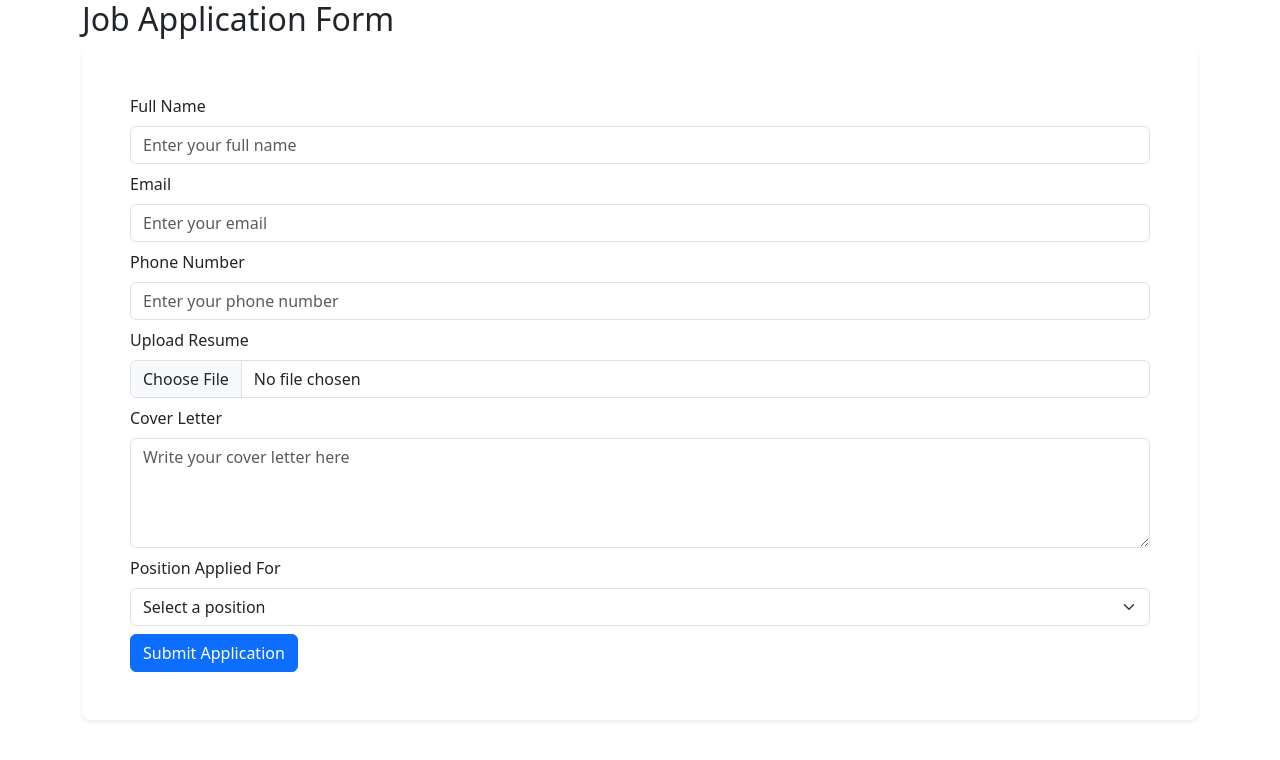
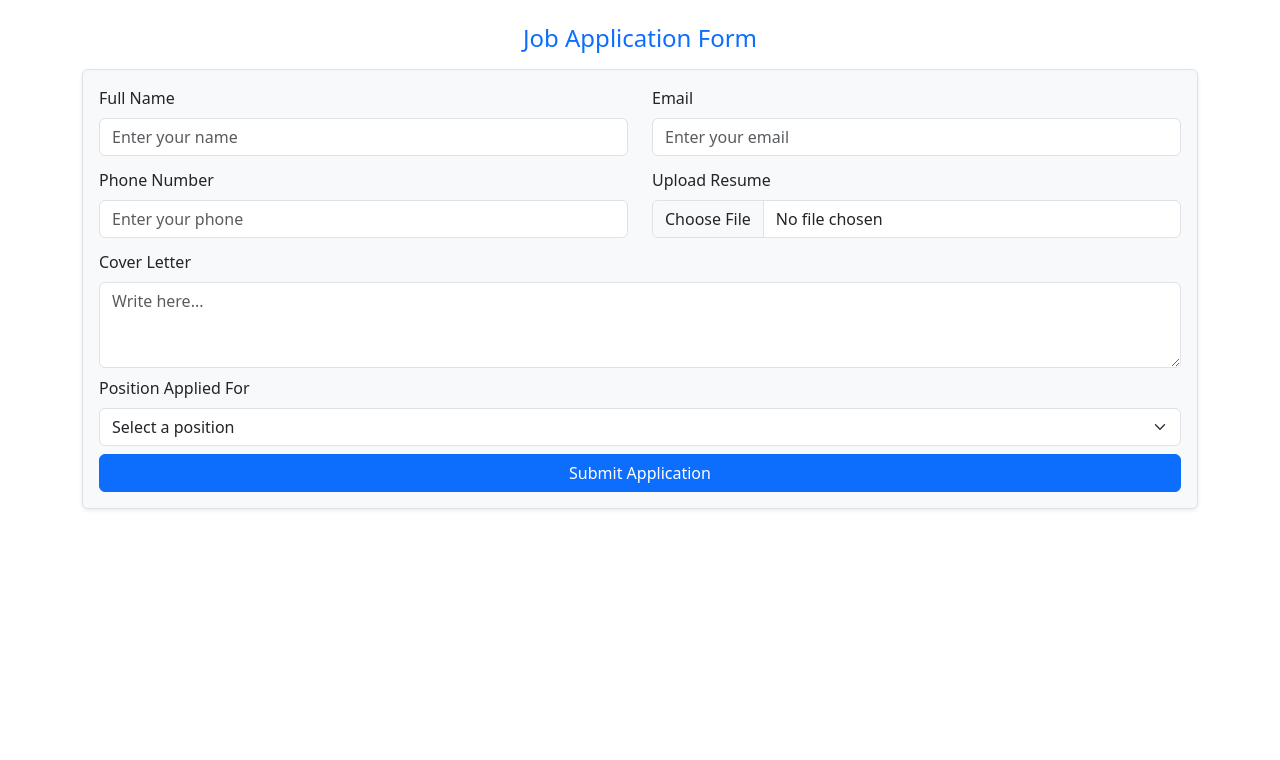
Before and after one commit to abhaysheladiya/job-navigator, a React (Vite) app: page /applyjob in a window 1280 px wide. Shown: the top 760 px of the page. Built offline with nearby package versions, Linux system fonts and the light colour scheme.

Commit message:
Home and ApplyJob component implement
Adding extra design using Bootstrap, especially for the home and applyJob components.

```diff
--- a/src/components/Applyjob.jsx
+++ b/src/components/Applyjob.jsx
@@ -31,91 +31,78 @@ function Applyjob() {
 
   return (
     <>
-      <div className="container">
-        <h2>Job Application Form</h2>
-        <form className="p-4 p-md-5 border-0 rounded-3 shadow-sm bg-#f8f9fa"
-        onSubmit={handleSubmit} action="/upload" method="post" encType="multipart/form-data">
-          <div className="mb-2">
-            <label htmlFor="fullName" className="form-label">
-              Full Name
-            </label>
+      <div className="container mt-4">
+      <h4 className="text-center text-primary mb-3">Job Application Form</h4>
+      <form
+        className="p-3 border rounded shadow-sm bg-light"
+        onSubmit={handleSubmit}
+        encType="multipart/form-data"
+      >
+        <div className="row mb-2">
+          <div className="col-md-6 mb-1">
+            <label className="form-label">Full Name</label>
             <input
               type="text"
               className="form-control"
-              id="fullName"
-              placeholder="Enter your full name"
-              required=""
-              onChange={(e)=> setName(e.target.value)}
+              placeholder="Enter your name"
+              required
+              onChange={(e) => setName(e.target.value)}
             />
           </div>
-          <div className="mb-2">
-            <label htmlFor="email" className="form-label">
-              Email
-            </label>
+          <div className="col-md-6 mb-1">
+            <label className="form-label">Email</label>
             <input
               type="email"
               className="form-control"
-              id="email"
               placeholder="Enter your email"
-              required=""
-              onChange={(e)=> setEmail(e.target.value)}
+              required
+              onChange={(e) => setEmail(e.target.value)}
             />
           </div>
-          <div className="mb-2">
-            <label htmlFor="phone" className="form-label">
-              Phone Number
-            </label>
+        </div>
+
+        <div className="row mb-2">
+          <div className="col-md-6 mb-1">
+            <label className="form-label">Phone Number</label>
             <input
               type="tel"
               className="form-control"
-              id="phone"
-              placeholder="Enter your phone number"
-              required=""
-              onChange={(e)=> setPhone(e.target.value)}
+              placeholder="Enter your phone"
+              required
+              onChange={(e) => setPhone(e.target.value)}
             />
           </div>
+          <div className="col-md-6 mb-1">
+            <label className="form-label">Upload Resume</label>
+            <input type="file" className="form-control" required />
+          </div>
+        </div>
+
         <div className="mb-2">
-            <label htmlFor="resume" className="form-label">
-              Upload Resume
-            </label>
-            <input
-              type="file"
+          <label className="form-label">Cover Letter</label>
+          <textarea
             className="form-control"
-              id="resume"
-              required=""
-              name="resume"
+            rows={3}
+            placeholder="Write here..."
+            onChange={(e) => setCoverlatter(e.target.value)}
           />
         </div>
+
         <div className="mb-2">
-            <label htmlFor="coverLetter" className="form-label">
-              Cover Letter
-            </label>
-            <textarea
-              className="form-control"
-              id="coverLetter"
-              rows={4}
-              placeholder="Write your cover letter here"
-              defaultValue={""}
-              onChange={(e)=> setCoverlatter(e.target.value)}
-            />
-          </div>
-          <div className="mb-2">
-            <label htmlFor="position" className="form-label">
-              Position Applied For
-            </label>
-            <select className="form-select" id="position" required=""
-            onChange={(e)=> setPosition(e.target.value)}>
-              <option value="" selected="" disabled="">
+          <label className="form-label">Position Applied For</label>
+          <select className="form-select" required onChange={(e) => setPosition(e.target.value)}>
+            <option value="" disabled selected>
               Select a position
             </option>
             <option value="developer">Software Developer</option>
             <option value="UI/UX">UI/UX Designer</option>
             <option value="Project manager">Project Manager</option>
             <option value="Cyber Security">Cyber Security</option>
-              <option value="Blockchain">BlockChain</option>
+            <option value="Blockchain">Blockchain</option>
           </select>
         </div>
-          <button type="submit" className="btn btn-primary">
+
+        <button type="submit" className="btn btn-primary w-100">
           Submit Application
         </button>
       </form>
--- a/src/components/Home.jsx
+++ b/src/components/Home.jsx
@@ -2,8 +2,7 @@ import React, { useState, useEffect } from "react";
 import { Navigate } from "react-router-dom";
 
 function Home() {
-
-  const [goToApply, setGoToApply]=React.useState(false);
+  const [goToApply, setGoToApply] = React.useState(false);
 
   const [jobs, setJobs] = useState([]);
   useEffect(() => {
@@ -13,29 +12,40 @@ function Home() {
       .catch((err) => console.error("Error fetching jobs:", err));
   }, []);
 
-  if(goToApply){
-    return <Navigate to="/applyjob"/>;
+  if (goToApply) {
+    return <Navigate to="/applyjob" />;
   }
+
 
   return (
     <>
-      <h2>Find jobs</h2>
+      <h2 className="text-center text-primary fw-bold my-4">
+        🔍 Find Your Dream Job
+      </h2>
+
       <div className="container mt-4">
+        <div className="row row-cols-1 row-cols-md-5 g-4">
           {jobs.length > 0 ? (
             jobs.map((job) => (
-          <div key={job._id} className="card text-center mb-3" style={{ width: "80rem" }}>
-            <div className="card-body text-center">
-              <h5 className="card-title">{job.title}</h5>
-              <p className="card-text">
-                Hiring at <strong>{job.company}</strong> in {job.location}. <br />
+              <div key={job._id} className="col">
+                <div className="card text-center h-100 shadow-lg d-flex flex-column bg-light border-0">
+                  <div className="card-body flex-grow-1">
+                    <h5 className="card-title text-primary">{job.title}</h5>
+                    <p className="card-text text-secondary">
+                      Hiring at{" "}
+                      <strong className="text-dark">{job.company}</strong> in{" "}
+                      {job.location}. <br />
                       {job.description}
                     </p>
-              <button onClick={()=>{
-            setGoToApply(true);
-          }} className="btn btn-primary">
-            {" "}
+                  </div>
+                  <div className="card-footer bg-white border-0">
+                    <button
+                      onClick={() => setGoToApply(true)}
+                      className="btn btn-primary w-100"
+                    >
                       Apply
                     </button>
+                  </div>
                 </div>
               </div>
             ))
@@ -43,7 +53,7 @@ function Home() {
             <p className="text-center">No job postings available.</p>
           )}
         </div>
-
+      </div>
 
     </>
   );
```
Lines whose indentation alone changed are shown as unchanged.
